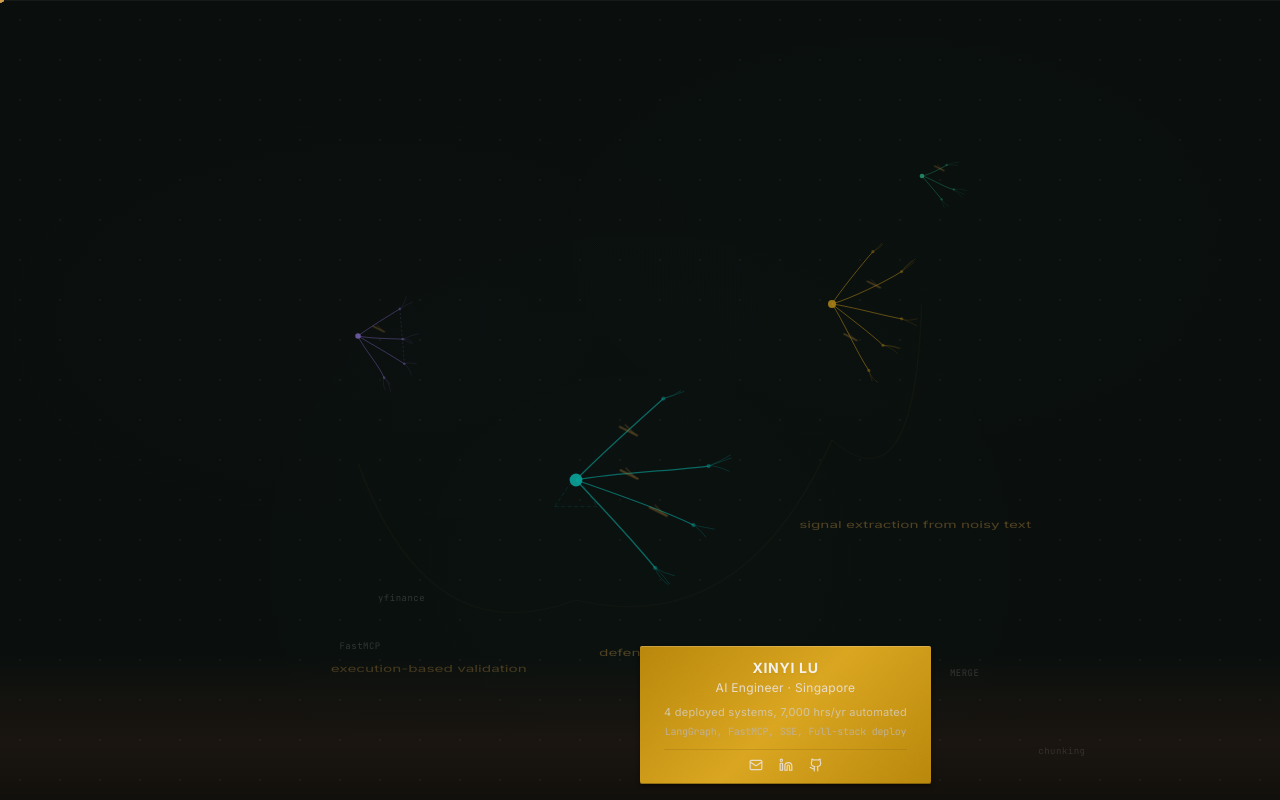
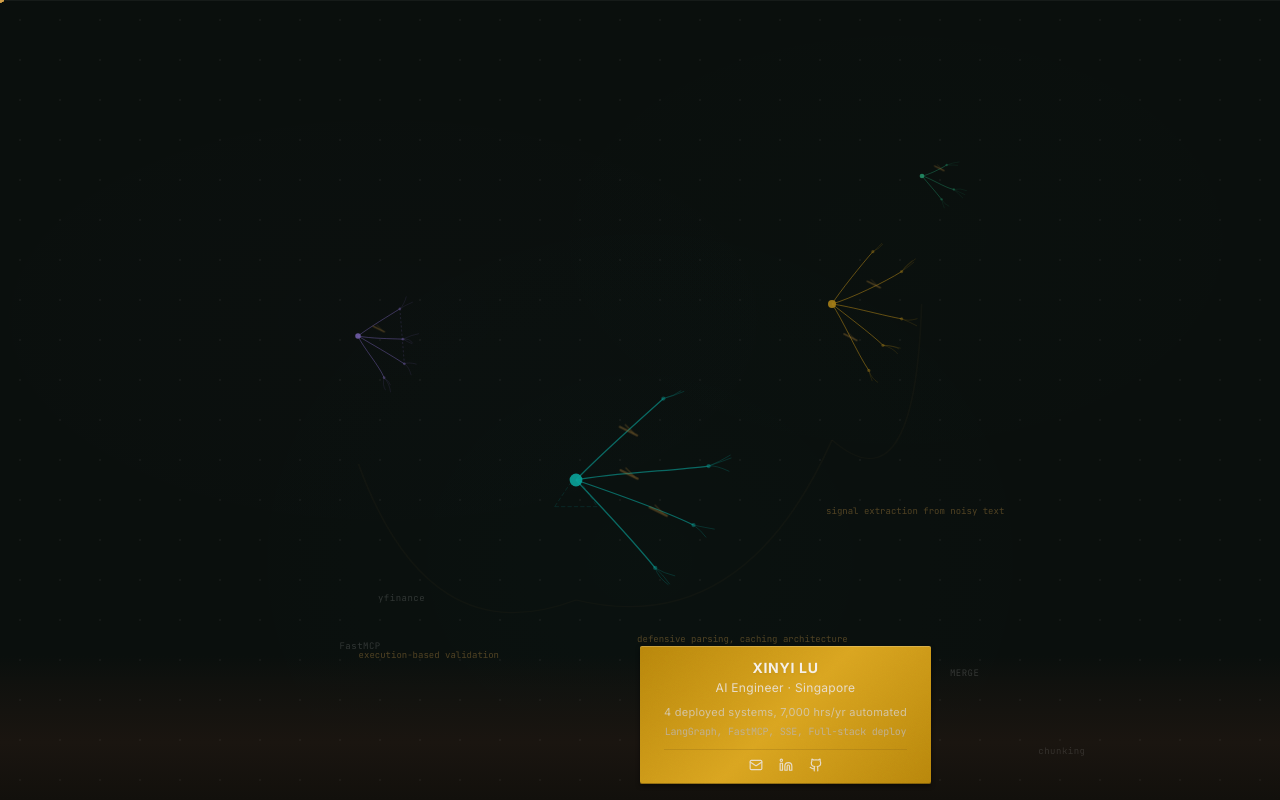
Before and after one commit to cl-xy/personal-website, a Next.js app: page / in a window 1280 px wide. Built offline with nearby package versions, Linux system fonts and the light colour scheme.

Commit message:
fix: render root labels as HTML to prevent SVG stretch squashing

```diff
--- a/src/app/page.js
+++ b/src/app/page.js
@@ -233,6 +233,7 @@ function RootSystem({ loaded, mousePos }) {
   };
 
   return (
+    <>
     <svg
       className="absolute inset-0 w-full h-full pointer-events-none"
       viewBox="0 0 100 100"
@@ -270,23 +271,35 @@ function RootSystem({ loaded, mousePos }) {
                 />
               </circle>
             ))}
-            <text
-              x={midX}
-              y={midY + 2}
-              textAnchor="middle"
-              fill="rgba(212, 160, 74, 0.35)"
-              fontSize="1.2"
-              fontFamily="Inter, sans-serif"
-              opacity={loaded ? 1 : 0}
-              className="transition-opacity duration-500"
-              style={{ transitionDelay: '3000ms' }}
-            >
-              {conn.label}
-            </text>
           </g>
         );
       })}
     </svg>
+    {/* Root labels as HTML to avoid SVG stretching */}
+    <div className="absolute inset-0 pointer-events-none" style={{ zIndex: 1 }}>
+      {rootConnections.map((conn, i) => {
+        const from = posMap[conn.from];
+        const to = posMap[conn.to];
+        if (!from || !to) return null;
+        const midX = (from.x + to.x) / 2 + (i % 2 === 0 ? 3 : -3);
+        const midY = Math.max(from.y, to.y) + 5 + i * 2;
+        return (
+          <span
+            key={i}
+            className="absolute text-[9px] font-mono text-[#d4a04a]/35 -translate-x-1/2 -translate-y-1/2 whitespace-nowrap transition-opacity duration-500"
+            style={{
+              left: `${midX}%`,
+              top: `${midY}%`,
+              opacity: loaded ? 1 : 0,
+              transitionDelay: '3000ms',
+            }}
+          >
+            {conn.label}
+          </span>
+        );
+      })}
+    </div>
+    </>
   );
 }
 
```
Also changed, not shown: .playwright-mcp/page-2026-08-05T05-54-07-336Z.yml (added), .playwright-mcp/page-2026-08-05T05-54-12-494Z.png (added), 1 other file (tests, documents, lock files or other folders).
